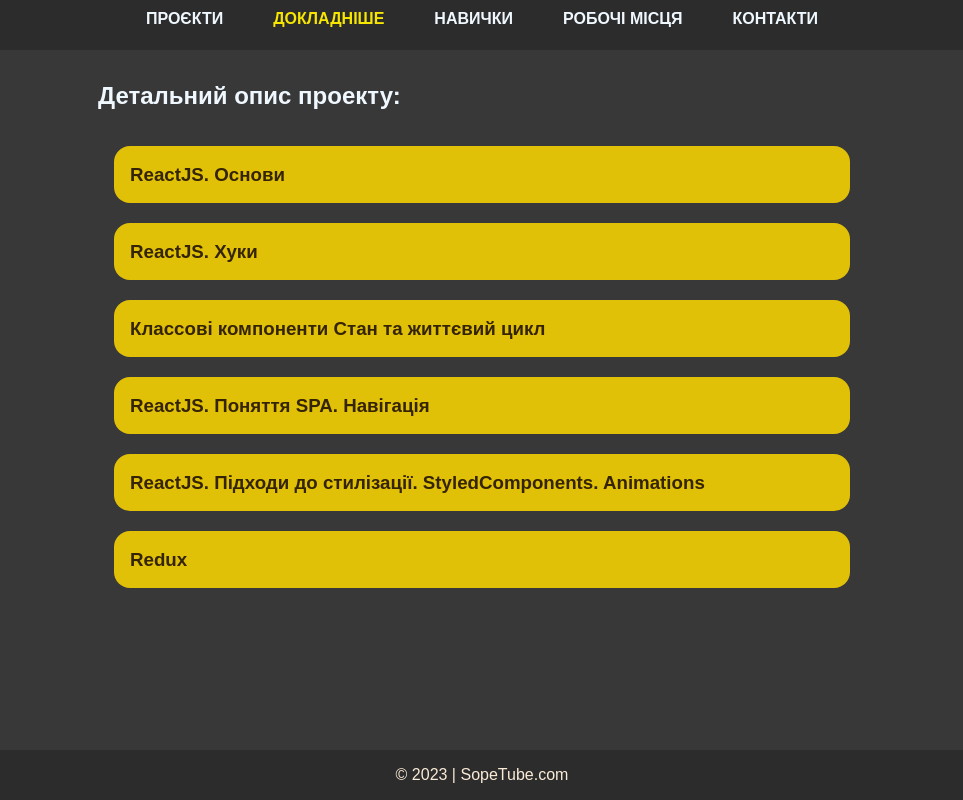
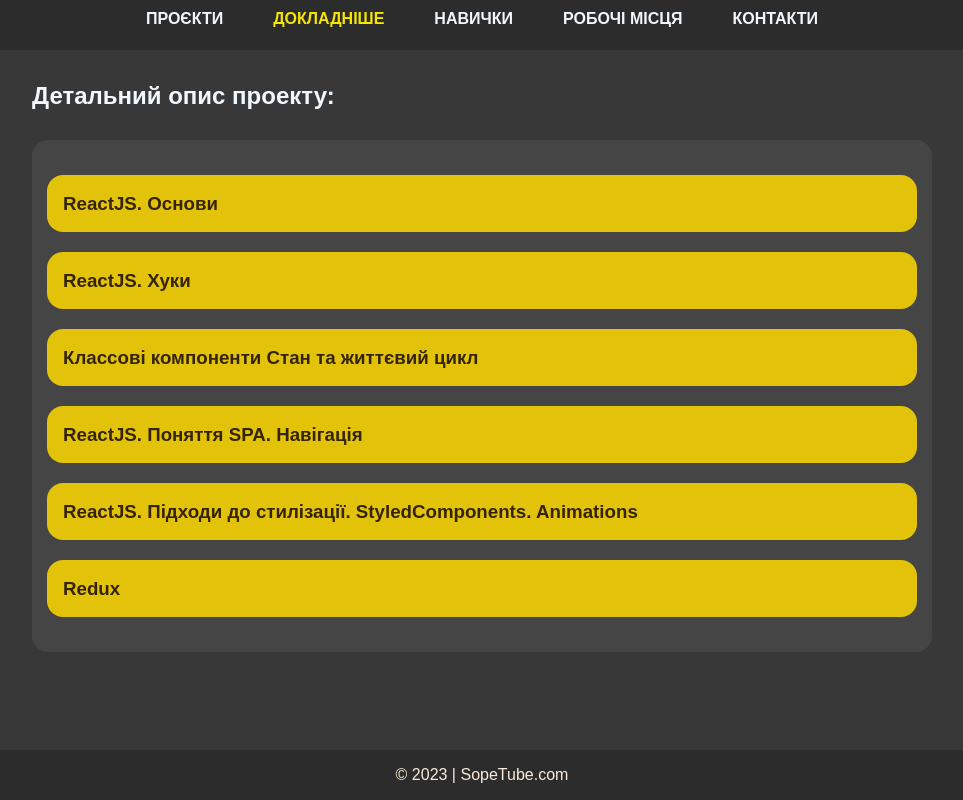
Before and after one commit to Sopetube/final, a React (Create React App) app: page /about-project in a window 1280 px wide. Shown: the whole page, without its empty margins (158-1121 px from the left). Built offline with nearby package versions, Linux system fonts and the light colour scheme; the HTML template or start-up script is replaced by a standard one.

Commit message:
fixed something

```diff
--- a/src/components/AboutProjets/AboutProjects.module.css
+++ b/src/components/AboutProjets/AboutProjects.module.css
@@ -1,13 +1,3 @@
-.wrap{
-    margin: 0 auto;
-    width: 60vw;
-}
-.content{
-    /* background-color: rgb(220, 220, 220); */
-    padding: 16px;
-    border-radius: 5px;
-}
-
 article img{
     margin: 0 auto;
     max-width: 60%;
--- a/src/components/AboutProjets/index.js
+++ b/src/components/AboutProjets/index.js
@@ -1,6 +1,5 @@
 import style from './AboutProjects.module.css'
 import React, { useState } from 'react';
-import tweet from './assets/tweet.png'
 
 const lessonsData = [
     {
@@ -52,9 +51,9 @@ function AboutProjects(){
     };
 
     return (
-        <div className={style.wrap}>
+        <div className='content-wrapper'>
             <h2>Детальний опис проекту:</h2>
-            <div className={style.content}>
+            <div className='content'>
                 {lessonsData.map(item => (
                     <article
                         key={item.id}
--- a/src/components/AboutWorkPlaces/WorkPlaces.module.css
+++ b/src/components/AboutWorkPlaces/WorkPlaces.module.css
@@ -1,13 +1,3 @@
-.wrap{
-    margin: 0 auto;
-    width: 60vw;
-}
-.content{
-    margin-top: 30px;
-    background-color: rgba(220, 220, 220, 0.076);
-    padding: 15px;
-    border-radius: 16px;
-}
 .place img{
     margin: 0;
 }
--- a/src/components/AboutWorkPlaces/index.js
+++ b/src/components/AboutWorkPlaces/index.js
@@ -4,9 +4,9 @@ import hostadvice from './assets/hostadvice.png';
 
 function AboutWorkPlaces(){
     return (
-        <div className={style.wrap}>
+        <div className='content-wrapper'>
             <h2>WorkPlaces</h2>
-            <div className={style.content}>
+            <div className='content'>
                 <article className={style.place}>
                     <h3>HostAdvice</h3>
                     <img src={hostadvice}></img>
--- a/src/components/Contacts/Contacts.module.css
+++ b/src/components/Contacts/Contacts.module.css
@@ -1,13 +1,3 @@
-.wrap{
-    margin: 0 auto;
-    width: 60vw;
-}
-.content{
-    margin-top: 30px;
-    background-color: rgba(220, 220, 220, 0.076);
-    padding: 15px;
-    border-radius: 16px;
-}
 .contactbox p{
     display: flex;
     align-items: center;
--- a/src/components/Contacts/index.js
+++ b/src/components/Contacts/index.js
@@ -12,9 +12,9 @@ import telegram from './assets/Telegram.webp';
 // }
 function Contacts(){
     return (
-        <div className={style.wrap}>
+        <div className='content-wrapper'>
             <h2>Contacts</h2>
-            <div className={style.content}>
+            <div className='content'>
                 <article className={style.contactbox}>
                     <p>
                         <a href='https://www.linkedin.com/in/vlastyslav/' target="_blank" rel="noreferrer" >
--- a/src/components/Home/Home.module.css
+++ b/src/components/Home/Home.module.css
@@ -1,7 +1,3 @@
 .list{
     margin-top: 30px;
 }
-.homewrap{
-    margin: 0 auto;
-    width: 60vw;
-}
--- a/src/components/Home/index.js
+++ b/src/components/Home/index.js
@@ -6,7 +6,7 @@ import style from './Home.module.css'
 function Home() {
 
     return (
-            <div className={style.homewrap}>
+            <div className='content-wrapper'>
                 <h2>Список проектів та їх короткий опис</h2>
                 <div className={style.list}>
                     <article>
--- a/src/components/Skills/Skills.module.css
+++ b/src/components/Skills/Skills.module.css
@@ -1,14 +1,3 @@
-.wrap{
-    margin: 0 auto;
-    width: 60vw;
-}
-.content{
-    margin-top: 30px;
-    background-color: rgba(220, 220, 220, 0.076);
-    padding: 15px;
-    border-radius: 16px;
-}
-
 h4{
     font-size: 20px;
     margin-bottom: 20px;
--- a/src/components/Skills/index.js
+++ b/src/components/Skills/index.js
@@ -6,9 +6,9 @@ import style from './Skills.module.css'
 
 function Skills(){
     return (
-        <div className={style.wrap}>
+        <div className='content-wrapper'>
             <h2>Здобуті навички</h2>
-            <div className={style.content}>
+            <div className='content'>
                 <article>
                     <h4>Навички з Basic курсу</h4>
                     <p><b>HTML (HyperText Markup Language):</b></p>
--- a/src/index.css
+++ b/src/index.css
@@ -20,7 +20,8 @@ body{
   max-width: 1470px;
   padding: 16px;
   padding-top: 32px;
-  margin-inline: auto;
+  margin: 0 auto;
+  width: 100%;
 }
 
 h2{
@@ -45,3 +46,13 @@ article{
 hr{
   margin: 10px 30px;
 }
+.content-wrapper{
+  margin: 0 auto;
+  width: min(100%, 900px);
+}
+.content{
+  margin-top: 30px;
+  background-color: rgba(220, 220, 220, 0.076);
+  padding: 15px;
+  border-radius: 16px;
+}
```
